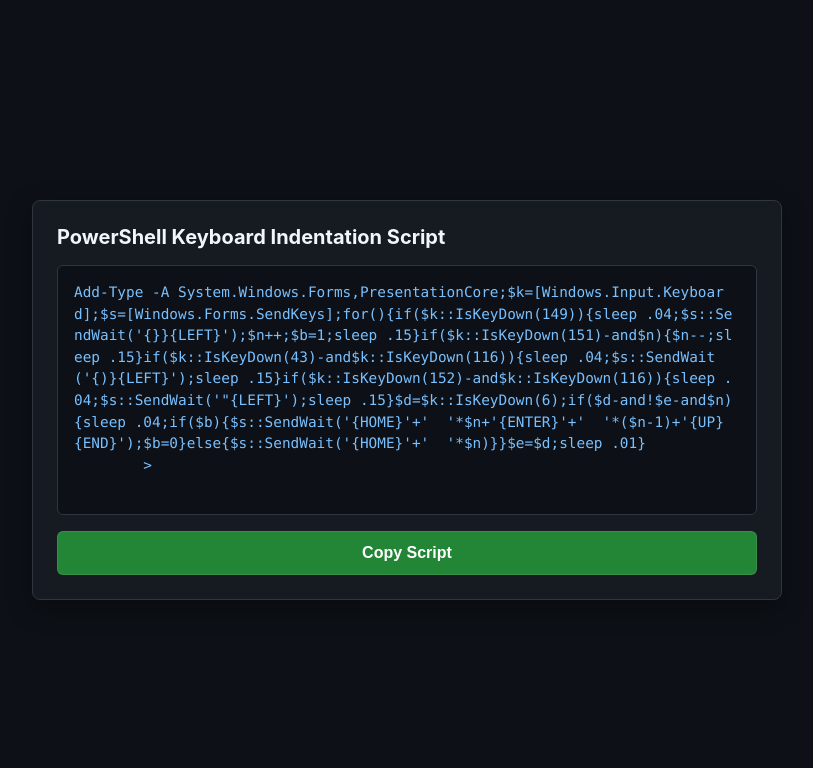
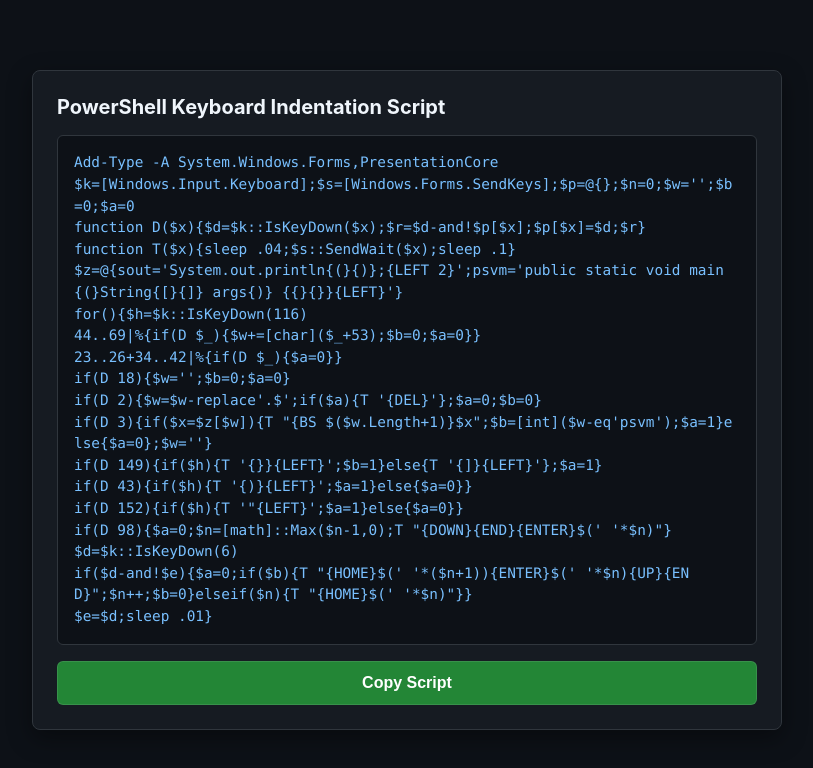
Before and after one commit to ezekielcarullo8-ctrl/NP-INDENT, a plain HTML site: page index.html in a window 1280 px wide. Shown: the whole page, without its empty margins (233-1046 px from the left). Drawn offline with Linux system fonts and the light colour scheme.

Commit message:
Update index.html

```diff
--- a/index.html
+++ b/index.html
@@ -6,12 +6,11 @@
     <title>PowerShell Auto-Indent Helper Script</title>
     <meta
       name="description"
-      content="Quick copy PowerShell script for Windows Forms and PresentationCore keyboard auto-indentation." />
+      content="Quick copy PowerShell script for Windows Forms and PresentationCore keyboard auto-indentation."
+    />
     <style>
       body {
-        font-family:
-          -apple-system, BlinkMacSystemFont, "Segoe UI", Roboto, Helvetica,
-          Arial, sans-serif;
+        font-family: -apple-system, BlinkMacSystemFont, "Segoe UI", Roboto, Helvetica, Arial, sans-serif;
         background-color: #0d1117;
         color: #c9d1d9;
         display: flex;
@@ -48,8 +47,7 @@
         margin: 0;
         white-space: pre-wrap;
         word-break: break-all;
-        font-family:
-          ui-monospace, SFMono-Regular, "SF Mono", Menlo, Consolas, monospace;
+        font-family: ui-monospace, SFMono-Regular, "SF Mono", Menlo, Consolas, monospace;
         font-size: 0.9rem;
         line-height: 1.5;
         color: #79c0ff;
@@ -79,18 +77,31 @@
     <div class="container">
       <h1>PowerShell Keyboard Indentation Script</h1>
       <div class="code-wrapper">
-        <pre id="script-text">
-Add-Type -A System.Windows.Forms,PresentationCore;$k=[Windows.Input.Keyboard];$s=[Windows.Forms.SendKeys];for(){if($k::IsKeyDown(149)){sleep .04;$s::SendWait('{}}{LEFT}');$n++;$b=1;sleep .15}if($k::IsKeyDown(151)-and$n){$n--;sleep .15}if($k::IsKeyDown(43)-and$k::IsKeyDown(116)){sleep .04;$s::SendWait('{)}{LEFT}');sleep .15}if($k::IsKeyDown(152)-and$k::IsKeyDown(116)){sleep .04;$s::SendWait('"{LEFT}');sleep .15}$d=$k::IsKeyDown(6);if($d-and!$e-and$n){sleep .04;if($b){$s::SendWait('{HOME}'+'  '*$n+'{ENTER}'+'  '*($n-1)+'{UP}{END}');$b=0}else{$s::SendWait('{HOME}'+'  '*$n)}}$e=$d;sleep .01}
-        >
+        <pre id="script-text">Add-Type -A System.Windows.Forms,PresentationCore
+$k=[Windows.Input.Keyboard];$s=[Windows.Forms.SendKeys];$p=@{};$n=0;$w='';$b=0;$a=0
+function D($x){$d=$k::IsKeyDown($x);$r=$d-and!$p[$x];$p[$x]=$d;$r}
+function T($x){sleep .04;$s::SendWait($x);sleep .1}
+$z=@{sout='System.out.println{(}{)};{LEFT 2}';psvm='public static void main{(}String{[}{]} args{)} {{}{}}{LEFT}'}
+for(){$h=$k::IsKeyDown(116)
+44..69|%{if(D $_){$w+=[char]($_+53);$b=0;$a=0}}
+23..26+34..42|%{if(D $_){$a=0}}
+if(D 18){$w='';$b=0;$a=0}
+if(D 2){$w=$w-replace'.$';if($a){T '{DEL}'};$a=0;$b=0}
+if(D 3){if($x=$z[$w]){T "{BS $($w.Length+1)}$x";$b=[int]($w-eq'psvm');$a=1}else{$a=0};$w=''}
+if(D 149){if($h){T '{}}{LEFT}';$b=1}else{T '{]}{LEFT}'};$a=1}
+if(D 43){if($h){T '{)}{LEFT}';$a=1}else{$a=0}}
+if(D 152){if($h){T '"{LEFT}';$a=1}else{$a=0}}
+if(D 98){$a=0;$n=[math]::Max($n-1,0);T "{DOWN}{END}{ENTER}$(' '*$n)"}
+$d=$k::IsKeyDown(6)
+if($d-and!$e){$a=0;if($b){T "{HOME}$(' '*($n+1)){ENTER}$(' '*$n){UP}{END}";$n++;$b=0}elseif($n){T "{HOME}$(' '*$n)"}}
+$e=$d;sleep .01}</pre>
       </div>
       <button id="copy-btn" onclick="copyScript()">Copy Script</button>
     </div>
-
     <script>
       function copyScript() {
         const text = document.getElementById("script-text").innerText;
         const btn = document.getElementById("copy-btn");
-
         navigator.clipboard.writeText(text).then(() => {
           btn.innerText = "Copied!";
           btn.classList.add("copied");
```
